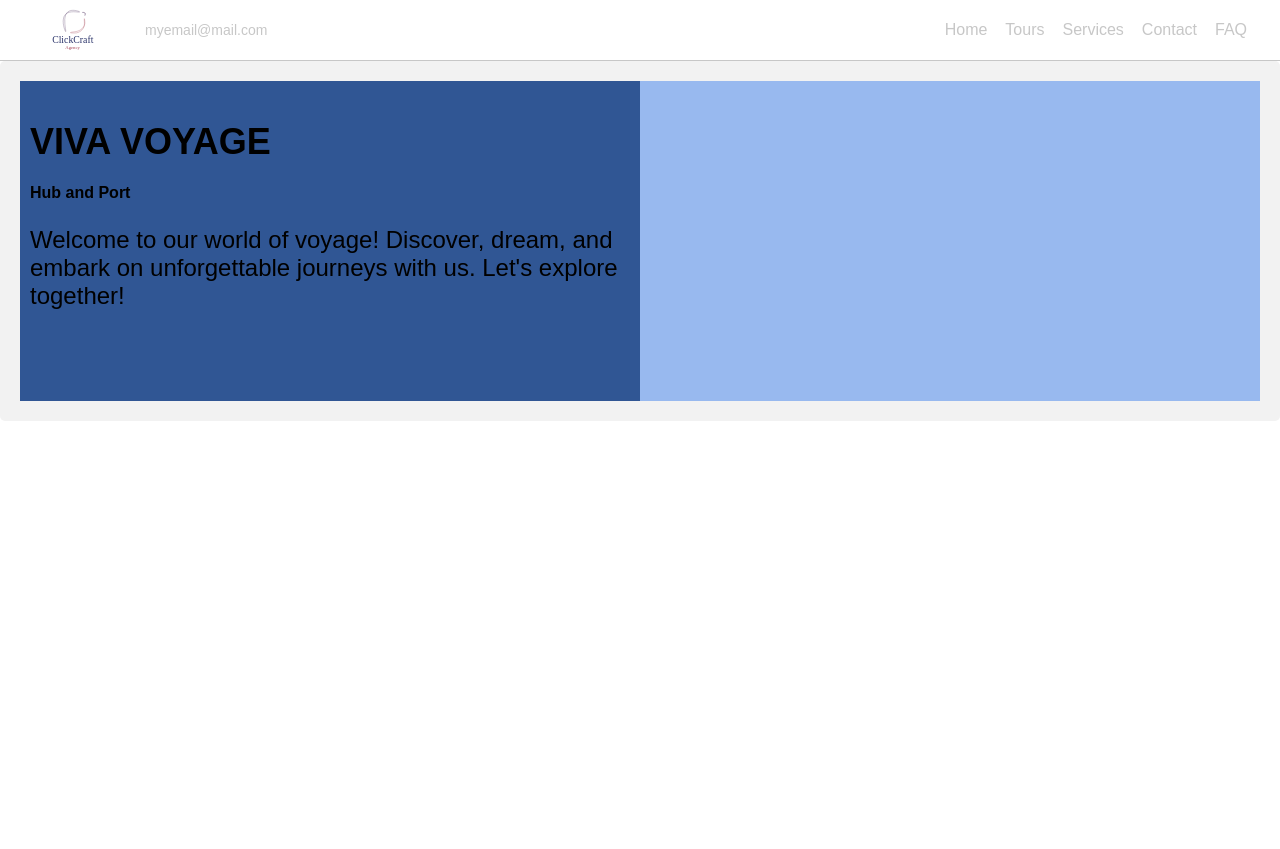
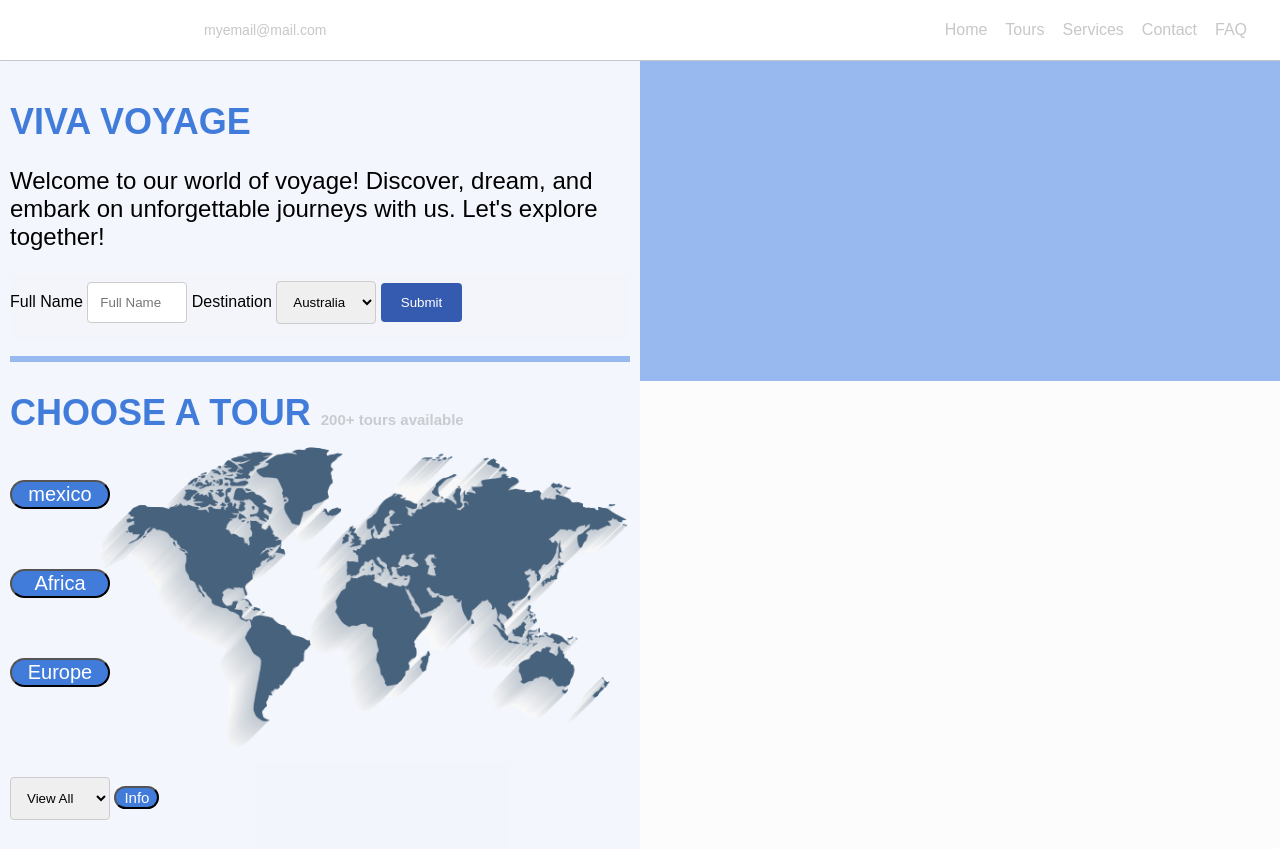
Before and after one commit to Carlos2902/WDDM_Project, a plain HTML site: page tours.html in a window 1280 px wide. Before the commit the page ends 800 px from the top, so only its background shows below. Drawn offline with Linux system fonts and the light colour scheme.

Commit message:
add section div buttons to col 1

```diff
--- a/style.css
+++ b/style.css
@@ -127,7 +127,7 @@ p {
 
 .col{
 flex: 50%;
-background-color: #305694;
+background-color: #c5d8f62e;
 padding: 10px;
 }
 
@@ -140,7 +140,7 @@ padding: 10px;
 
 
   input[type=text], select, textarea {
-    width: 100%;
+    width: 100px;
     padding: 12px;
     border: 1px solid #ccc;
     border-radius: 4px;
@@ -151,7 +151,7 @@ padding: 10px;
   }
 
   input[type=submit] {
-    background-color: #04AA6D;
+    background-color: #345baf;
     color: white;
     padding: 12px 20px;
     border: none;
@@ -160,11 +160,114 @@ padding: 10px;
   }
 
   input[type=submit]:hover {
-    background-color: #45a049;
+    background-color: #345baf;
   }
 
   .container {
     border-radius: 5px;
-    background-color: #f2f2f2;
-    padding: 20px;
+    background-color: #f2f2f23f;
+    opacity: 2;
+    padding: -13px;
   }
+
+
+  /*the container must be positioned relative:*/
+.custom-select {
+  position: relative;
+  font-family: Arial;
+}
+
+.custom-select select {
+  display: none; /*hide original SELECT element:*/
+}
+
+.select-selected {
+  background-color: DodgerBlue;
+}
+
+/*style the arrow inside the select element:*/
+.select-selected:after {
+  position: absolute;
+  content: "";
+  top: 14px;
+  right: 10px;
+  width: 0;
+  height: 0;
+  border: 6px solid transparent;
+  border-color: #fff transparent transparent transparent;
+}
+
+/*point the arrow upwards when the select box is open (active):*/
+.select-selected.select-arrow-active:after {
+  border-color: transparent transparent #fff transparent;
+  top: 7px;
+}
+
+/*style the items (options), including the selected item:*/
+.select-items div,.select-selected {
+  color: #ffffff;
+  padding: 8px 16px;
+  border: 1px solid transparent;
+  border-color: transparent transparent rgba(0, 0, 0, 0.1) transparent;
+  cursor: pointer;
+  user-select: none;
+}
+
+/*style items (options):*/
+.select-items {
+  position: absolute;
+  background-color: DodgerBlue;
+  top: 100%;
+  left: 0;
+  right: 0;
+  z-index: 99;
+}
+
+/* stlye image*/
+
+img{
+  display: block;
+  margin-left: 59px;
+  margin-top: -314px;
+  width: 100%;
+}
+
+.column{
+width: 25%;
+}
+
+.rounded{
+background-color: #427cda;
+color: #fff;
+font-size: 20px;
+border-radius: 30px;
+width: 100px;
+margin-top: 30px;
+margin-bottom: 30px;
+}
+
+
+.info{
+  background-color: #427cda;
+  color: #fff;
+  font-size: 15px;
+  border-radius: 30px;
+  width: 45px;
+  margin-top: 30px;
+  margin-bottom: 30px;
+  }
+
+hr{
+  border: 3px solid #98b9ef;
+  margin-top: 16px;
+}
+
+h1{
+  color: #427cda;
+}
+
+small{
+  font-size: 15px;
+  margin-top:3px;
+  color: #0e0e0e2f;
+}
--- a/tours.html
+++ b/tours.html
@@ -48,12 +48,43 @@
         <div class="row">
             <div class="col">
                 <h1><b>VIVA VOYAGE</b></h1>
-                <h4>Hub and Port </h4>
                 <p>Welcome to our world of voyage! Discover, dream, and embark on unforgettable journeys with us.
                      Let's explore together!</p>
+                     <div class="container">
+                        <form action="/action_page.php">
+                          <label for="lname">Full Name</label>
+                          <input type="text" id="lname" name="lastname" placeholder="Full Name">
+
+                          <label for="country">Destination</label>
+                          <select id="country" name="country">
+                            <option value="australia">Australia</option>
+                            <option value="canada">Canada</option>
+                            <option value="usa">USA</option>
+                          </select>
+                          <input type="submit" value="Submit">
+                        </form>
+                      </div>
+                      <hr>
+                      <h1>CHOOSE A TOUR <small>200+ tours available</small></h1>
+                      <div class="column">
+                        <button class="rounded">mexico</button>
+                        <button class="rounded">Africa</button>
+                        <button class="rounded">Europe</button>
+                      </div>
+
+                      <img src="./images/map.png"  alt="">
+                      <select class="small-btn">
+                        <option value="">View All</option>
+                        <option value="">Mexico</option>
+                        <option value="">Mexico</option>
+                      </select>
+                      <button class="info">Info</button>
 
             </div>
-            <div class="col2"></div>
+
+            <div class="col2">
+
+            </div>
         </div>
     </div>
    </section>
```
Also changed, not shown: images/map.jpg (added), images/map.png (added), images/maps.jpg (added), 2 other files.
